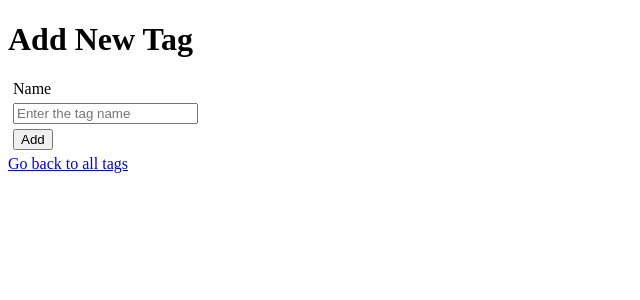
After one commit to ivy1130/SpringboardUnit23-1, a Flask app: page /tags/new in a window 1280 px wide. The commit adds this page. Shown: the top 300 px of the page, without its empty margins (0-640 px from the left). Run offline with Flask 2, Linux system fonts and the light colour scheme.

Commit message:
completed part 3 of assignment

```diff
--- a/app.py
+++ b/app.py
@@ -2,7 +2,7 @@
 from crypt import methods
 from flask import Flask, request, render_template,  redirect, flash, session
 from flask_debugtoolbar import DebugToolbarExtension
-from models import db, connect_db, User, Post
+from models import db, connect_db, User, Post, Tag, PostTag
 from datetime import datetime
 
 app = Flask(__name__)
@@ -24,11 +24,14 @@ def index():
 
     return redirect('/users')
 
+##############################################################################
+# USERS ROUTE
+
 @app.route('/users')
 def list_users():
     """Shows list of all users in db"""
     users = User.query.all()
-    return render_template('list.html', users = users)
+    return render_template('user-list.html', users = users)
 
 @app.route('/users/new')
 def show_new_user_form():
@@ -54,9 +57,9 @@ def show_user_details(user_id):
     """Show details of specific user by ID"""
 
     user = User.query.get_or_404(user_id)
-    posts = db.session.query(Post.id, Post.title).filter_by(user_id = user_id).all()
+    # posts = db.session.query(Post.id, Post.title).filter_by(user_id = user_id).all()
 
-    return render_template('user-details.html', user = user, posts = posts)
+    return render_template('user-details.html', user = user, posts = user.posts)
 
 @app.route('/users/<int:user_id>/edit')
 def show_edit_user_form(user_id):
@@ -101,23 +104,32 @@ def delete_user(user_id):
 
     return redirect('/users')
 
+##############################################################################
+# POSTS ROUTE
+
 @app.route('/users/<int:user_id>/posts/new')
 def show_new_post_form(user_id):
     """Show new post form"""
     user = User.query.get_or_404(user_id)
+    tags = Tag.query.all()
 
-    return render_template('new-post.html', user = user)
+    return render_template('new-post.html', user = user, tags = tags)
 
 @app.route('/users/<int:user_id>/posts/new', methods=["POST"])
 def add_new_post(user_id):
     """Add new post to DB and redirect to user details"""
-    # user = User.query.get_or_404(user_id)
-
     title = request.form["post-title"]
     content = request.form["post-content"]
+    tag_ids = request.form.getlist("tags")
 
     new_post = Post(title = title, content = content, created_at = datetime.now(), user_id = user_id)
     db.session.add(new_post)
+    db.session.commit()
+
+    for tag_id in tag_ids:
+        tag = Tag.query.get(tag_id)
+        new_post.tags.append(tag)
+
     db.session.commit()
 
     return redirect(f'/users/{user_id}')
@@ -127,14 +139,15 @@ def show_post(post_id):
     """Show post"""
     post = Post.query.get_or_404(post_id)
 
-    return render_template('post.html', post = post, user = post.user)
+    return render_template('post-details.html', post = post, user = post.user, tags = post.tags)
 
 @app.route('/posts/<int:post_id>/edit')
 def show_edit_post_form(post_id):
     """Show form to edit post"""
     post = Post.query.get_or_404(post_id)
+    tags = Tag.query.all()
 
-    return render_template('edit-post.html', post = post, user = post.user)
+    return render_template('edit-post-details.html', post = post, user = post.user, tags = tags)
 
 @app.route('/posts/<int:post_id>/edit', methods=["POST"])
 def edit_post(post_id):
@@ -143,6 +156,12 @@ def edit_post(post_id):
 
     post.title = request.form["post-title"]
     post.content = request.form["post-content"]
+    post.tags.clear()
+    tag_ids = request.form.getlist("tags")
+
+    for tag_id in tag_ids:
+        tag = Tag.query.get(tag_id)
+        post.tags.append(tag)
 
     db.session.add(post)
     db.session.commit()
@@ -160,3 +179,69 @@ def delete_post(post_id):
     db.session.commit()
 
     return redirect(f'/users/{user.id}')
+
+##############################################################################
+# TAGS ROUTE
+
+@app.route('/tags')
+def show_tags():
+    """Lists all tags, with links to the tag detail page."""
+    tags = Tag.query.all()
+
+    return render_template('tag-list.html', tags = tags)
+
+@app.route('/tags/<int:tag_id>')
+def show_tag_details(tag_id):
+    """Show detail about a tag. Have links to edit form and to delete."""
+    tag = Tag.query.get_or_404(tag_id)
+
+    return render_template('tag-details.html', tag = tag, posts = tag.posts)
+
+@app.route('/tags/new')
+def show_new_tag_form():
+    """Show form to add new tags"""
+
+    return render_template('new-tag.html')
+
+@app.route('/tags/new', methods=["POST"])
+def add_new_tag():
+    """Process add form, adds tag, and redirect to tag list."""
+    name = request.form["tag-name"]
+
+    new_tag = Tag(name = name)
+    db.session.add(new_tag)
+    db.session.commit()
+
+    return redirect('/tags')
+
+@app.route('/tags/<int:tag_id>/edit')
+def show_edit_tag_form(tag_id):
+    """Show edit form for a tag."""
+
+    tag = Tag.query.get_or_404(tag_id)
+
+    return render_template('edit-tag-details.html', tag = tag)
+
+@app.route('/tags/<int:tag_id>/edit', methods=["POST"])
+def edit_tag_details(tag_id):
+    """Process edit form, edit tag, and redirects to the tags list."""
+
+    tag = Tag.query.get_or_404(tag_id)
+
+    tag.name = request.form["tag-name"]
+
+    db.session.add(tag)
+    db.session.commit()
+
+    return redirect('/tags')
+
+@app.route('/tags/<int:tag_id>/delete', methods=["POST"])
+def delete_tag(tag_id):
+    """Delete a tag."""
+
+    tag = Tag.query.get_or_404(tag_id)
+
+    db.session.delete(tag)
+    db.session.commit()
+
+    return redirect('/tags')
--- a/static/app.css
+++ b/static/app.css
@@ -1,7 +1,12 @@
 form input,
-button {
+button,
+label {
 	display: block;
 	margin: 5px;
+}
+
+label input {
+	display: inline-block;
 }
 
 img {
--- /dev/null
+++ b/templates/new-tag.html
@@ -0,0 +1,12 @@
+{% extends 'base.html' %}
+{% block title %}Add New Tag{% endblock %}
+
+{% block content %}
+<h1>Add New Tag</h1>
+<form action="/tags/new" method="POST">
+    <label for="tag-name">Name</label>
+    <input type="text" name="tag-name" placeholder="Enter the tag name">
+    <input type="submit" value="Add">
+</form>
+<a href="/tags">Go back to all tags</a>
+{% endblock %}
--- a/templates/post.html
+++ b/templates/post-details.html
@@ -5,6 +5,12 @@
 <h1>{{post.title}}</h1>
 <p>{{post.content}}</p>
 <h5>By <a href="/users/{{user.id}}">{{post.user.first_name}} {{post.user.last_name}}</a></h5>
+
+<p>Tags:
+    {% for tag in tags %}
+    <a href="/tags/{{tag.id}}">{{tag.name}}</a>
+    {% endfor %}
+</p>
 
 <form>
     <button formaction="/posts/{{post.id}}/edit" formmethod="GET">Edit
--- a/templates/user-details.html
+++ b/templates/user-details.html
@@ -17,7 +17,7 @@
 <ul>
     {% for post in posts %}
         <li>
-            <a href="/posts/{{post[0]}}">{{post[1]}}</a>
+            <a href="/posts/{{post.id}}">{{post.title}}</a>
         </li>
     {% endfor %}
 </ul>
```
Also changed, not shown: models.py (+30 -4 lines), seed.py (+6 -3 lines), templates/edit-post-details.html (renamed from templates/edit-post.html, +14 -0 lines), templates/edit-tag-details.html (added, +12 -0 lines), templates/new-post.html (+7 -0 lines), templates/tag-details.html (added, +23 -0 lines), templates/tag-list.html (added, +15 -0 lines), test_flask.py (+110 -6 lines), templates/user-list.html (renamed from templates/list.html).
